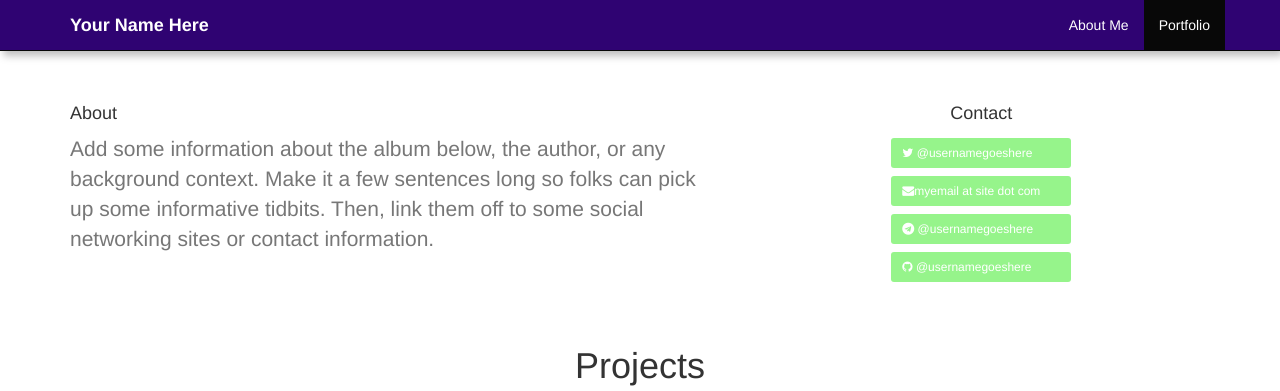
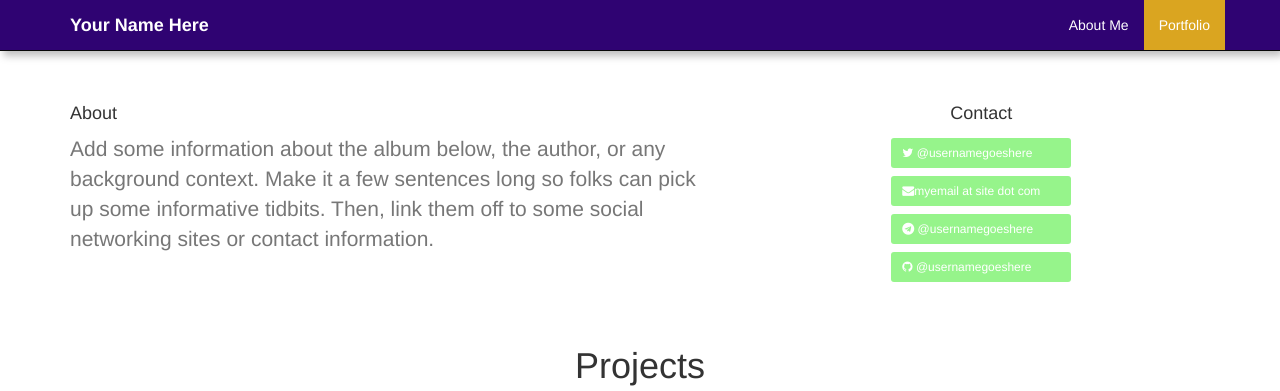
Before and after one commit to Auralcat/portfolio-website, a plain HTML site: page index.html in a window 1280 px wide. Shown: the top 391 px of the page. Drawn offline with nearby package versions, Linux system fonts and the light colour scheme.

Commit message:
Change scrollspy highlight color

```diff
--- a/assets/custom.css
+++ b/assets/custom.css
@@ -29,6 +29,12 @@ img {
   color: #fff;
 }
 
+/* Scrollspy active section color */
+.navbar-inverse .navbar-nav > .active > a,
+.navbar-inverse .navbar-nav > .active > a:focus,
+.navbar-inverse .navbar-nav > .active > a:hover {
+  background-color: #daa520;
+}
 /* Animation when clicking on the navbar link */
 
 .jumbotron {
```
